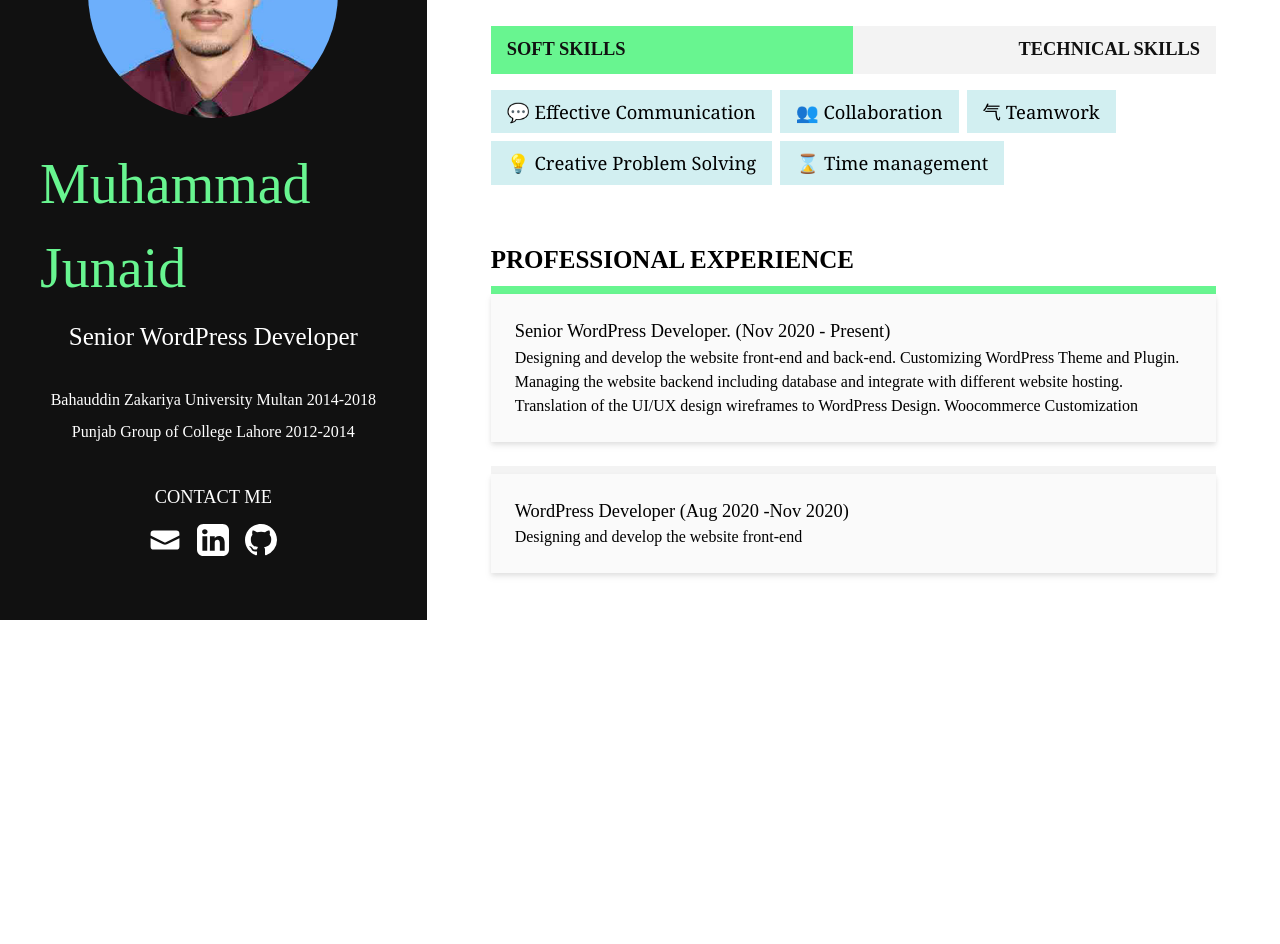
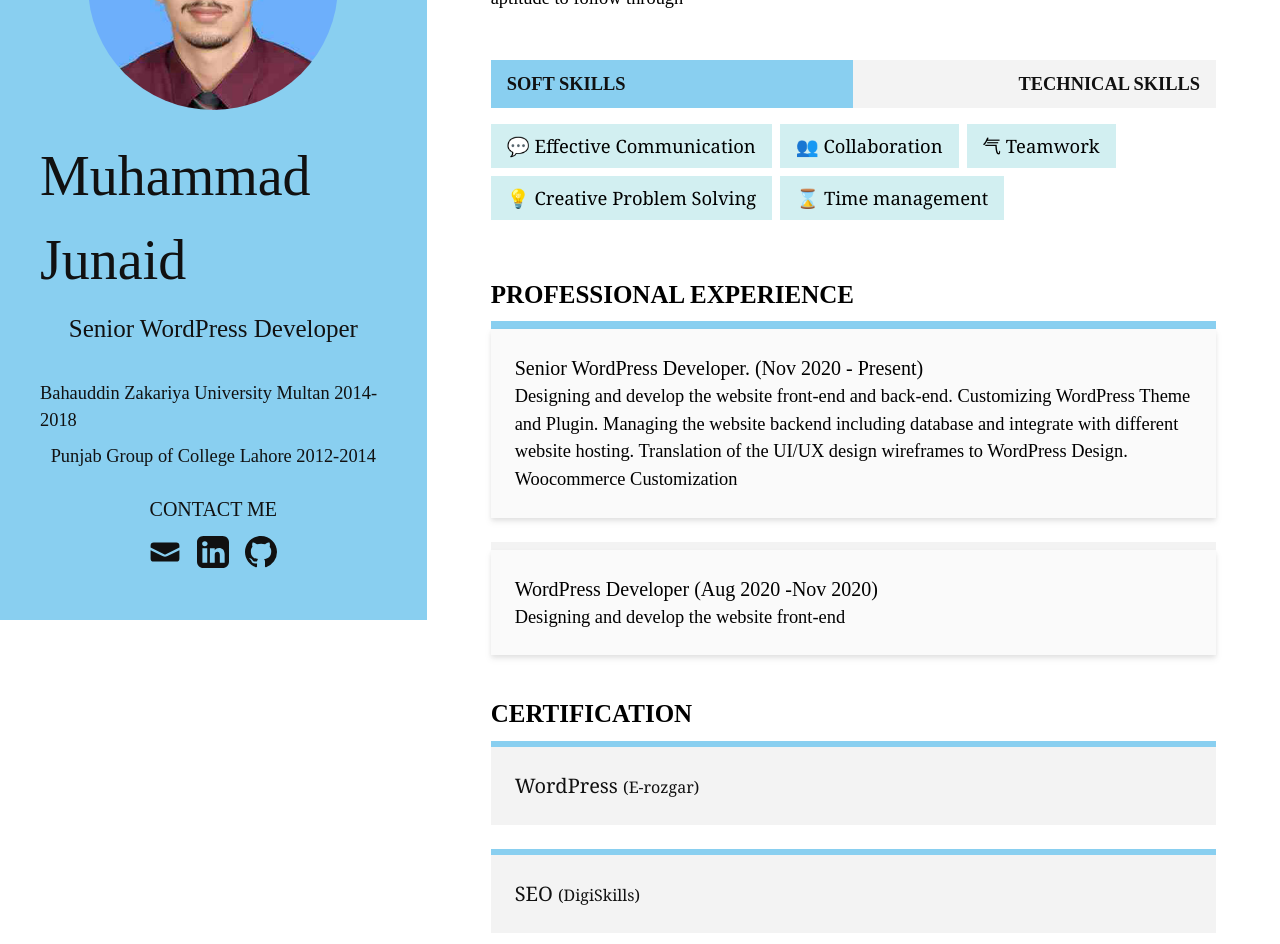
Before and after one commit to Junaid43/portfolio, a Next.js app: page / in a window 1280 px wide. Shown: the part 180-1124 px from the top of the page. Before the commit the page ends 857 px from the top, so only its background shows below. Built offline with nearby package versions, Linux system fonts and the light colour scheme.

Commit message:
change to blue color

```diff
--- /dev/null
+++ b/src/app/component/Certification.tsx
@@ -0,0 +1,22 @@
+import React from "react";
+
+export default function Certification({ data }: { data: any }) {
+  const { details, maintitle } = data;
+  return (
+    <>
+      <section>
+        <h2 className="pb-2 bold font-bold uppercase">{maintitle}</h2>
+
+        {details.map(
+          ({ title, location }: { title: string; location: string }) => (
+            <div className="bg-grey px-6 py-6 border-t-[6px] border-blue mb-6">
+              <li key={title} className="text-black bold text-xl list-none">
+                {title} <span className="text-base">({location})</span>{" "}
+              </li>
+            </div>
+          )
+        )}
+      </section>
+    </>
+  );
+}
--- a/src/app/component/Professionals.tsx
+++ b/src/app/component/Professionals.tsx
@@ -18,7 +18,7 @@ export default function Professionals({ data }: { data: any }) {
               current: boolean;
             }) => (
               <div key={role} className="flex flex-col rounded-lg ">
-                <span className={`h-2 ${current ? "bg-green" : "bg-grey"}`} />
+                <span className={`h-2 ${current ? "bg-blue" : "bg-grey"}`} />
                 <div className="bg-grey-light p-6 drop-shadow-md">
                   <h3>{role}</h3>
                   <p>{description}</p>
--- a/src/app/component/Sidebar.tsx
+++ b/src/app/component/Sidebar.tsx
@@ -11,8 +11,8 @@ import profile from "../../../public/muhammad_junaid.jpg";
 export default function Sidebar({ data }: { data: any }) {
   const { name, role, education, contactLinks } = data;
   return (
-    <div className="bg-black flex flex-col w-full content-between p-10 h-auto sm:justify-around sm:fixed sm:w-1/3 sm:h-screen md:h-screen">
-      <div className="text-white flex flex-col items-center justify-center">
+    <div className="bg-blue flex flex-col w-full content-between p-10 h-auto sm:justify-around sm:fixed sm:w-1/3 sm:h-screen md:h-screen">
+      <div className="text-black flex flex-col items-center justify-center">
         <Image
           src={profile}
           alt="Muhammad Junaid"
@@ -25,7 +25,7 @@ export default function Sidebar({ data }: { data: any }) {
         <p className="mb-2">{education[0]}</p>
         <p className="mb-2">{education[1]}</p>
       </div>
-      <div className="text-white text-center mb-4 mt-4">
+      <div className="text-black text-center mb-4 mt-4">
         <h3 className="mb-3 uppercase text-bold">Contact Me</h3>
 
         <div className="flex flex-row justify-center gap-4">
--- a/src/app/component/Skills.tsx
+++ b/src/app/component/Skills.tsx
@@ -6,8 +6,7 @@ export default function Skills({ data }: { data: any }) {
 
   const [activeTab, setActiveTab] = useState("soft");
 
-  const setBg = (active: any) =>
-    activeTab === active ? "bg-green" : "bg-grey";
+  const setBg = (active: any) => (activeTab === active ? "bg-blue" : "bg-grey");
 
   const setTextAlign = (tab: any) =>
     tab === "soft" ? "text-left" : "text-right";
--- a/src/app/data/page-data.tsx
+++ b/src/app/data/page-data.tsx
@@ -58,3 +58,18 @@ export const professionalData = {
     },
   ],
 };
+
+export const certification = {
+  maintitle: "Certification",
+  details: [
+    {
+      title: "WordPress",
+      location: "E-rozgar",
+    },
+
+    {
+      title: "SEO",
+      location: "DigiSkills",
+    },
+  ],
+};
--- a/src/app/globals.css
+++ b/src/app/globals.css
@@ -22,7 +22,7 @@
   }
 
   .btn--skills{
-    @apply  w-1/2 h-12 text-black font-display uppercase text-lg px-4 font-semibold transition ease-in-out duration-200 hover:text-green hover:bg-black
+    @apply  w-1/2 h-12 text-black font-display uppercase text-lg px-4 font-semibold transition ease-in-out duration-200 hover:text-blue hover:bg-black
 
   }
 
@@ -33,7 +33,7 @@
 
 @layer base {
   h1{
-    @apply text-green text-4xl sm:text-6xl ;
+    @apply text-black text-4xl sm:text-6xl ;
   }
 
   h2{
@@ -41,15 +41,15 @@
   }
 
   h3{
+    @apply text-xl ;
+  }
+
+  h4{
     @apply text-lg ;
   }
 
-  h4{
-    @apply text-base ;
-  }
-
   p{
-    @apply text-base ;
+    @apply text-lg ;
   }
 
   h1,h2,h3,h4, p{
--- a/src/app/page.tsx
+++ b/src/app/page.tsx
@@ -6,9 +6,15 @@ import "./globals.css";
 
 import AboutMe from "./component/AboutMe";
 
-import { aboutMe, skills, professionalData } from "../app/data/page-data";
+import {
+  aboutMe,
+  skills,
+  professionalData,
+  certification,
+} from "../app/data/page-data";
 import Skills from "./component/Skills";
 import Professionals from "./component/Professionals";
+import Certification from "./component/Certification";
 
 const inter = Inter({ subsets: ["latin"] });
 
@@ -18,6 +24,8 @@ export default function Home() {
       <AboutMe data={aboutMe} />
       <Skills data={skills} />
       <Professionals data={professionalData} />
+
+      <Certification data={certification} />
     </>
   );
 }
--- a/tailwind.config.js
+++ b/tailwind.config.js
@@ -22,6 +22,7 @@ module.exports = {
       "grey-light": "#fafafa",
       "green-light": "#d2eff1",
       white: "#fff",
+      blue: "#89CFF0"
     },
     fontFamily: {
       sans: [
```
